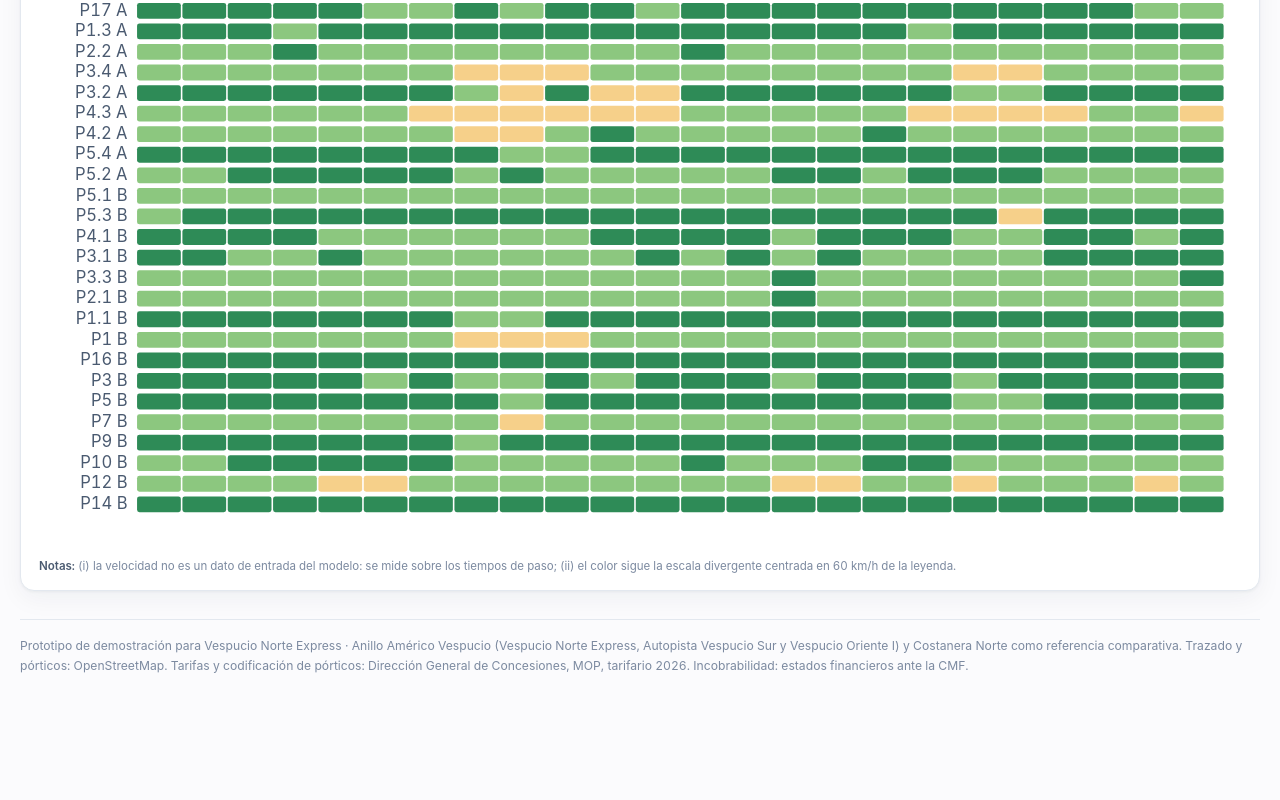
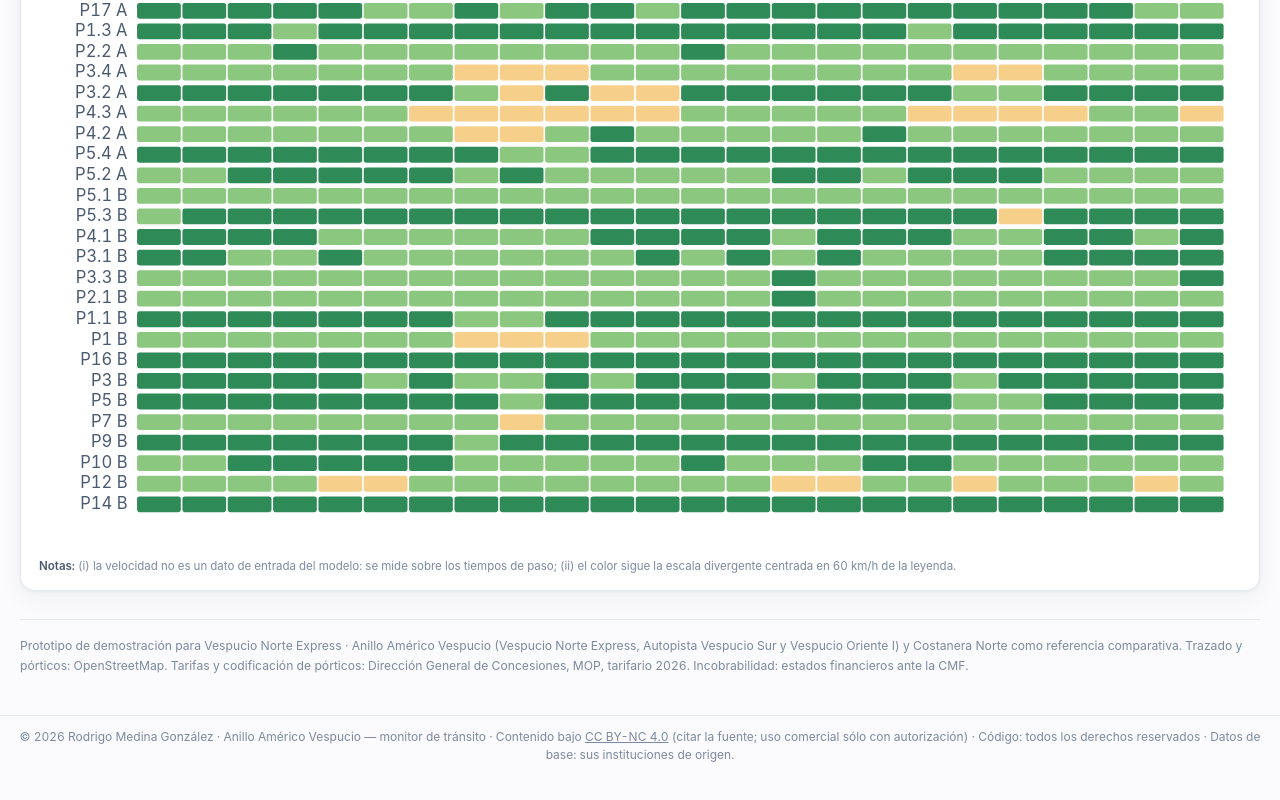
Before and after one commit to romedinag-tech/vespucio, a plain HTML site: page index.html in a window 1280 px wide. Shown: the part 2515-3315 px from the top of the page. Before the commit the page ends 3230 px from the top, so only its background shows below. Drawn offline with Linux system fonts and the light colour scheme; animation ran at ten frames a second.

Commit message:
Licencia (contenido CC BY-NC 4.0, codigo con todos los derechos reservados) y pie de autoria
Co-Authored-By: Claude Opus 5.5 <noreply@anthropic.com>

```diff
--- a/index.html
+++ b/index.html
@@ -4265,5 +4265,11 @@ function init() {
 
 document.addEventListener('DOMContentLoaded', init);
 </script>
+<footer class="pie-licencia" style="font-size:12px;line-height:1.5;color:var(--ink-lo);background:var(--paper);border-top:1px solid var(--line);padding:12px 16px 36px;text-align:center">
+  © 2026 Rodrigo Medina González · Anillo Américo Vespucio — monitor de tránsito ·
+  Contenido bajo <a href="https://creativecommons.org/licenses/by-nc/4.0/deed.es" rel="license" style="color:inherit">CC BY-NC 4.0</a>
+  (citar la fuente; uso comercial sólo con autorización) · Código: todos los derechos reservados ·
+  Datos de base: sus instituciones de origen.
+</footer>
 </body>
 </html>
```
Also changed, not shown: 1 other file.
